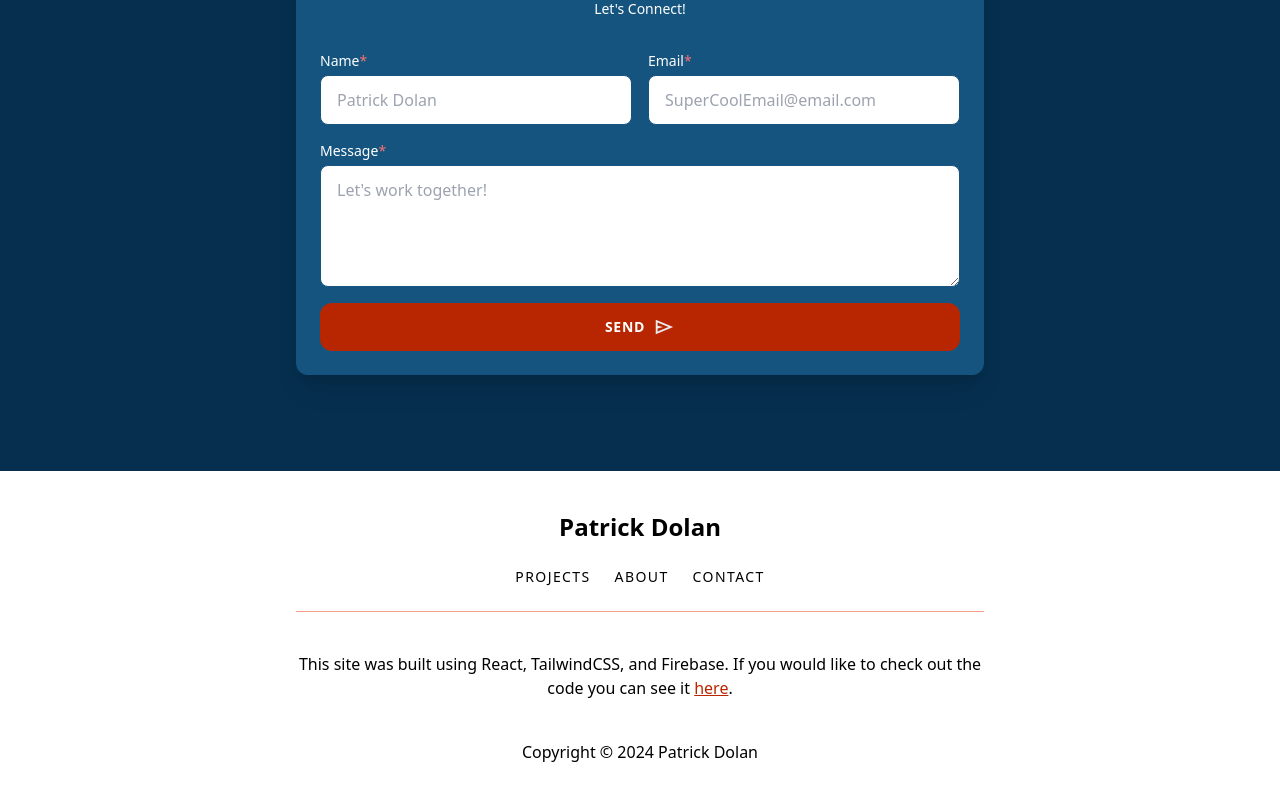
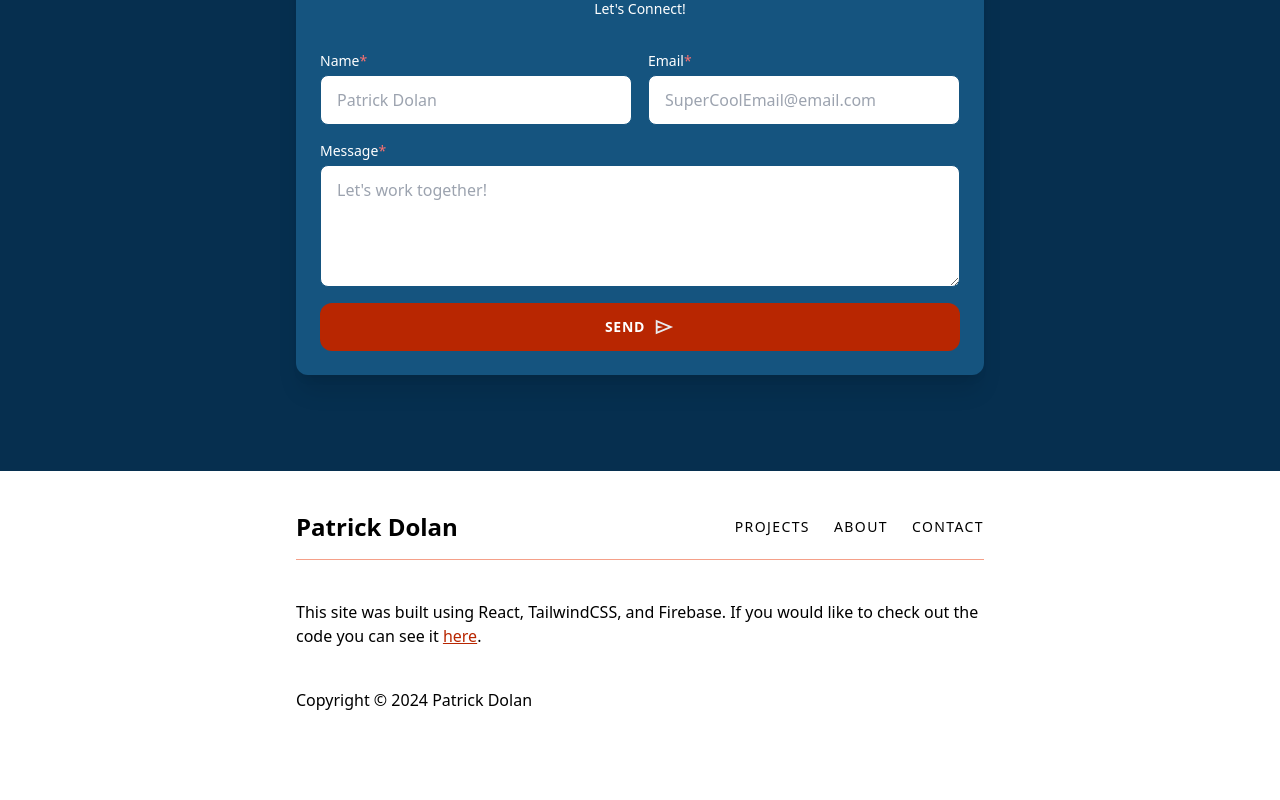
Before and after one commit to Patrick-Dolan/portfolio, a React (Vite) app: page / in a window 1280 px wide. Shown: the part 4075-4875 px from the top of the page. After the commit the page ends 4827 px from the top, so only its background shows below. Built offline with nearby package versions, Linux system fonts and the light colour scheme.

Commit message:
add tablet styles to footer

```diff
--- a/src/components/sections/Footer.jsx
+++ b/src/components/sections/Footer.jsx
@@ -4,16 +4,18 @@ function Footer() {
   const currentYear = new Date().getFullYear();
 
   return (
-    <footer className="py-10 text-center">
+    <footer className="py-10 text-center md:text-left">
       <SectionContainer>
+        <div className="md:flex md:justify-between md:items-center md:mb-4">
           <a href="#hero-section">
             <p className="font-bold text-2xl">Patrick Dolan</p>
           </a>
-        <ul className="uppercase text-sm my-6 flex justify-center gap-6">
+          <ul className="uppercase text-sm my-6 flex justify-center gap-6 md:my-0">
             <li><a href="#projects" className="tracking-widest hover:text-secondary">Projects</a></li>
             <li><a href="#about" className="tracking-widest hover:text-secondary">About</a></li>
             <li><a href="#contact" className="tracking-widest hover:text-secondary">Contact</a></li>
           </ul>
+        </div>
         <hr className="border-secondary-light opacity-50" />
         <p className="py-10">This site was built using React, TailwindCSS, and Firebase. If you would like to check out the code you can see it <a href="https://github.com/Patrick-Dolan/portfolio" target="_blank" className="text-secondary underline">here</a>.</p>
         <p>Copyright &copy; {currentYear} Patrick Dolan</p>
```
Lines whose indentation alone changed are shown as unchanged.
